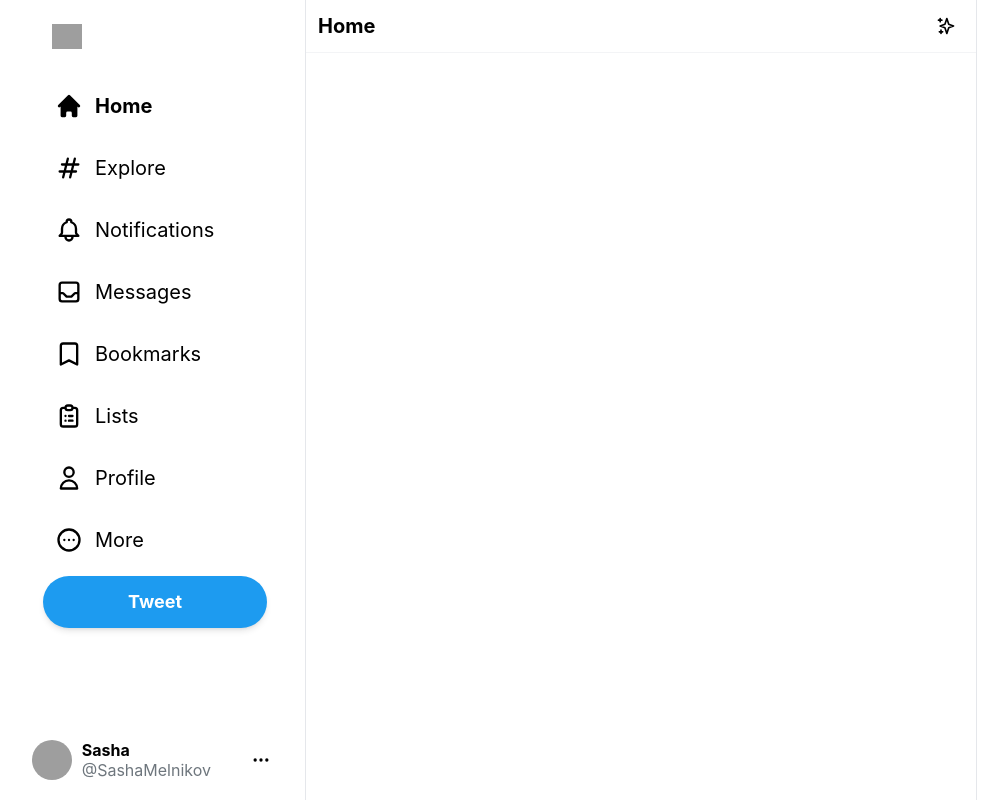
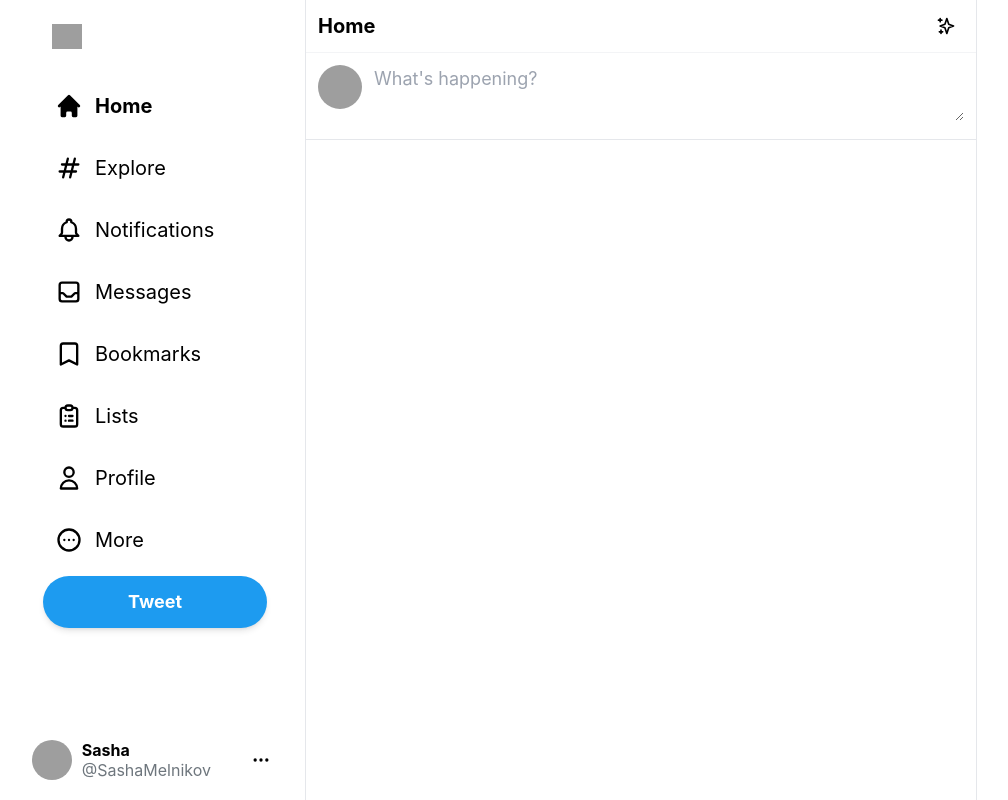
Before and after one commit to AlexandrMelnikov94/twitter-clone-app, a Next.js app: page / in a window 1280 px wide. Shown: the whole page, without its empty margins (65-1073 px from the left). Built offline with nearby package versions, Linux system fonts and the light colour scheme; grey boxes are pictures that could not be loaded.

Commit message:
add input

```diff
--- a/components/Feed.js
+++ b/components/Feed.js
@@ -1,4 +1,5 @@
 import {SparklesIcon} from "@heroicons/react/outline";
+import Input from "./Input";
 
 function Feed() {
   return (
@@ -12,6 +13,8 @@ function Feed() {
           <SparklesIcon className="h-5"/>
         </div>
       </div>
+
+      <Input/>
     </div>
   )
 }
--- /dev/null
+++ b/components/Input.js
@@ -0,0 +1,27 @@
+import {useState} from "react";
+
+function Input() {
+  const [input, setInput] = useState("");
+
+  return (
+    <div className={`border-b border-grey-100 p-3 flex space-x-3 overflow-y-scroll truncate`}>
+      <img src="https://yt3.ggpht.com/yti/APfAmoFlXWaR3khH4L4y1GK0sZDCEsfKJQjH2a3nA0IkTg=s88-c-k-c0x00ffffff-no-rj-mo"
+           alt=""
+           className="h-11 w-11 rounded-full cursor-pointer"/>
+      <div className="w-full divide-y divide-gray-100">
+        <div className={``}>
+          <textarea
+            onChange={(e) => setInput(e.target.value)}
+            value={input}
+            placeholder="What's happening?"
+            rows="2"
+            className="bg-transparent outline-none text-lg tracking-wind w-full
+            min-h-[50px] truncate"/>
+        </div>
+      </div>
+    </div>
+
+  )
+}
+
+export default Input
```
